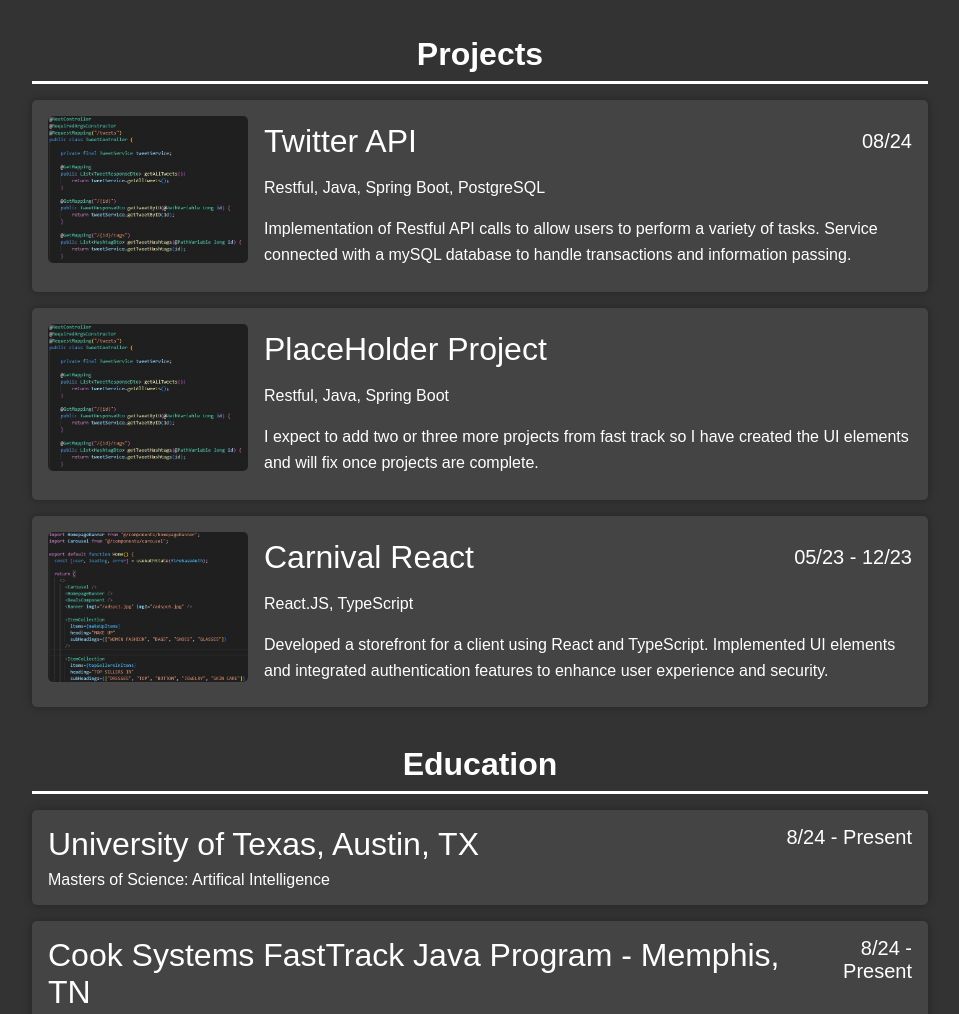
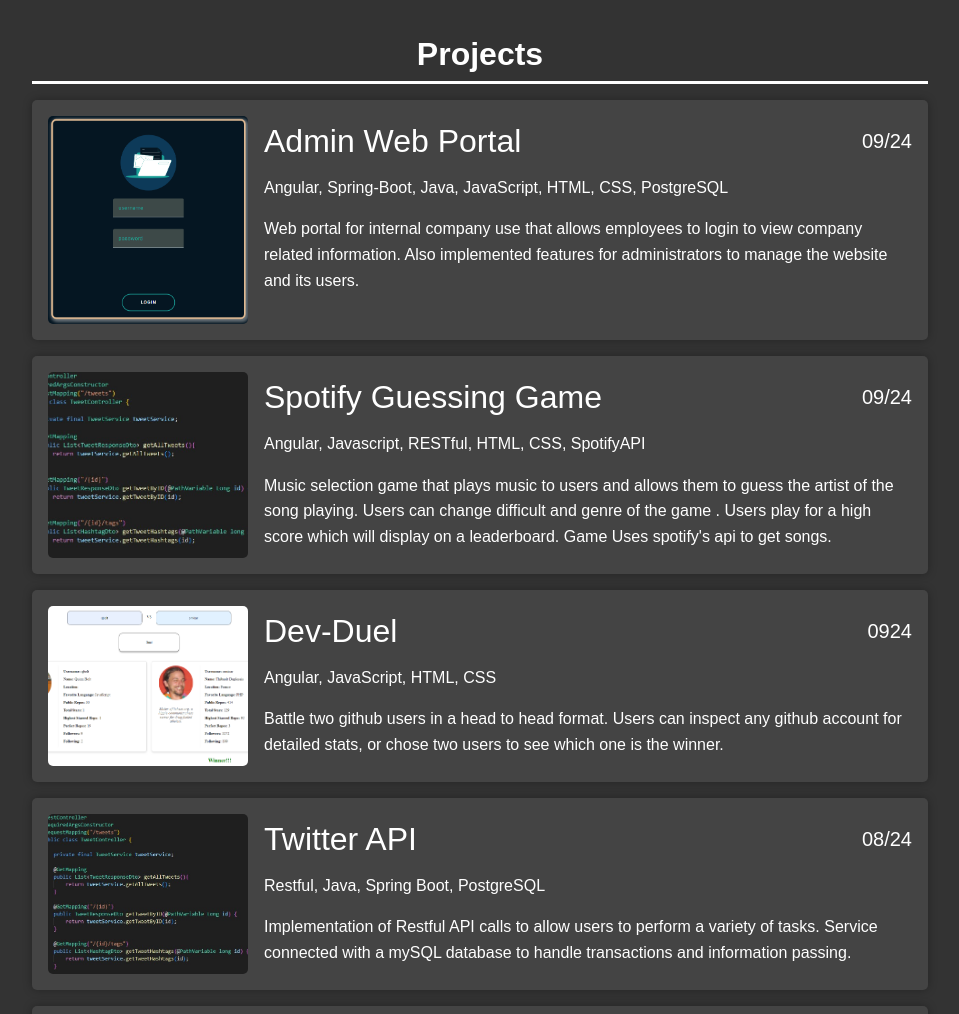
Before and after one commit to jlafleur9/jlafleur9.github.io, a plain HTML site: page index.html in a window 1280 px wide. Shown: the part 534-1548 px from the top of the page, without its empty margins (160-1119 px from the left). Drawn offline with Linux system fonts and the light colour scheme; no server answers.

Commit message:
Changes to Projects

```diff
--- a/index.html
+++ b/index.html
@@ -160,8 +160,9 @@
 
         .project img.pro {
             margin-right: 1rem; /* Space between image and text */
+            flex-grow: 1;
             width: 200px; /* Set the desired width */
-            height: auto; /* Maintain aspect ratio */
+            height: 100%; /* Maintain aspect ratio */
             border-radius: 5px; /* Optional: round the image corners */
             object-fit: cover; /* Ensure image covers the container without distortion */
         }
@@ -510,6 +511,61 @@
 
     <div class="projects">
         <div class="project">
+            <a href="https://github.com/jlafleur9/Admin-Web-Portal" class="project-link" target="_blank">
+                <img src="images/Final2.PNG" alt="Project 1 Image" class="pro">
+            </a>
+            <div class="project-details">
+                <div class="details-header">
+                    <a href="https://github.com/jlafleur9/Admin-Web-Portal" class="project-title-link" target="_blank">
+                        <p class="project-title">Admin Web Portal</p>
+                    </a>
+                    <p class="project-date">09/24</p>
+                </div>
+                <p class="project-technologies">Angular, Spring-Boot, Java, JavaScript, HTML, CSS, PostgreSQL</p>
+                <p class="project-description">
+                    Web portal for internal company use that allows employees to login to view company related information. Also implemented features for
+                    administrators to manage the website and its users.
+                </p>
+            </div>
+        </div>
+        <div class="project">
+            <a href="https://github.com/jlafleur9/Whos-Who" class="project-link" target="_blank">
+                <img src="images/TwitterApi.jpg" alt="Project 1 Image" class="pro">
+            </a>
+            <div class="project-details">
+                <div class="details-header">
+                    <a href="https://github.com/jlafleur9/Whos-Who" class="project-title-link" target="_blank">
+                        <p class="project-title">Spotify Guessing Game</p>
+                    </a>
+                    <p class="project-date">09/24</p>
+                </div>
+                <p class="project-technologies">Angular, Javascript, RESTful, HTML, CSS, SpotifyAPI</p>
+                <p class="project-description">
+                    Music selection game that plays music to users and allows them to guess the artist of the song playing. Users can change difficult and genre of the game
+                    . Users play for a high score which will display on a leaderboard. Game Uses spotify's api to get songs.
+                </p>
+            </div>
+        </div>
+
+        <div class="project">
+            <a href="https://github.com/jlafleur9/Dev-Duel" class="project-link" target="_blank">
+                <img src="images/DevDuel2.PNG" alt="Project 1 Image" class="pro">
+            </a>
+            <div class="project-details">
+                <div class="details-header">
+                    <a href="https://github.com/jlafleur9/Dev-Duel" class="project-title-link" target="_blank">
+                        <p class="project-title">Dev-Duel</p>
+                    </a>
+                    <p class="project-date">0924</p>
+                </div>
+                <p class="project-technologies">Angular, JavaScript, HTML, CSS</p>
+                <p class="project-description">
+                    Battle two github users in a head to head format. Users can inspect any github account for detailed stats, or chose two users to see which one is
+                    the winner.
+                </p>
+            </div>
+        </div>
+        <div class="project">
             <a href="https://github.com/jlafleur9/TwitterAPI" class="project-link" target="_blank">
                 <img src="images/TwitterApi.jpg" alt="Project 1 Image" class="pro">
             </a>
@@ -524,23 +580,6 @@
                 <p class="project-description">
                     Implementation of Restful API calls to allow users to perform a variety of tasks. Service connected with a mySQL
                     database to handle transactions and information passing.
-                </p>
-            </div>
-        </div>
-        <div class="project">
-            <a href="https://github.com/jlafleur9" class="project-link" target="_blank">
-                <img src="images/TwitterApi.jpg" alt="Project 1 Image" class="pro">
-            </a>
-            <div class="project-details">
-                <div class="details-header">
-                    <a href="https://github.com/jlafleur9" class="project-title-link" target="_blank">
-                        <p class="project-title">PlaceHolder Project</p>
-                    </a>
-                    <p class="project-date"></p>
-                </div>
-                <p class="project-technologies">Restful, Java, Spring Boot</p>
-                <p class="project-description">
-                    I expect to add two or three more projects from fast track so I have created the UI elements and will fix once projects are complete.
                 </p>
             </div>
         </div>
```
Also changed, not shown: images/DevDuel 1.png (added), images/DevDuel2.PNG (added), images/Final2.PNG (added), images/Final3.PNG (added), images/FinalProject.PNG (added).
